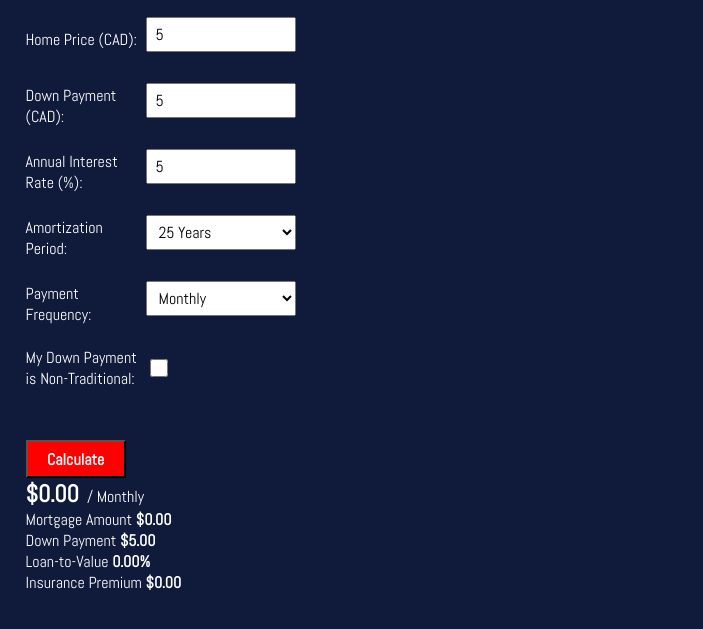
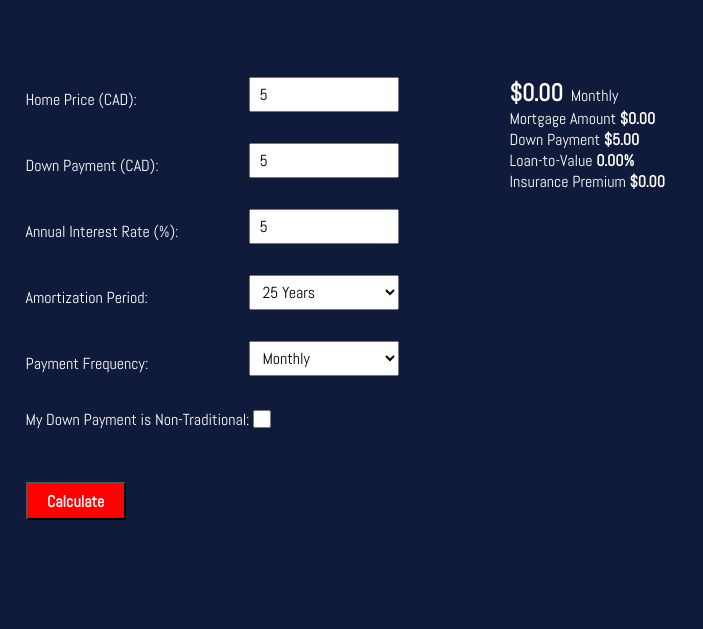
Before and after one commit to jin6135/MortgageCalculator, a website built with Vite: page index.html in a window 1280 px wide. Both pictures are taken after typing "5", "5", "5" into the empty fields and a click on the button "Calculate". Shown: the part 61-690 px from the top of the page, without its empty margins (0-703 px from the left). Built offline with nearby package versions, Linux system fonts and the light colour scheme.

Commit message:
added some more styles. preliminary testing with values is VERY accurate compared to the CMHC mortgage calculator. moved the results to be beside the inputs.

```diff
--- a/index.html
+++ b/index.html
@@ -10,6 +10,8 @@
   <body>
 
     <h1>Canadian Mortgage Calculator</h1>
+
+    <div class="calculator-container">
       <form id = "mortgage-form">
         <div class="form-row">
           <label for="home-price">Home Price (CAD): </label>
@@ -84,7 +86,7 @@
         <div class="payment-card">
           <div class="payment-display">
             <h2 id="payment-amount">$0.00</h2>
-          <span id="payment-label">/ Monthly</span>
+            <span id="payment-label">Monthly</span>
           </div>
         </div>
 
@@ -111,6 +113,8 @@
         </div>
 
       </section>
+    </div>
+
     <div id="app"></div>
     <script type="module" src="/src/main.js"></script>
   </body>
--- a/src/main.js
+++ b/src/main.js
@@ -74,9 +74,9 @@ form.addEventListener("submit", function(event) {
   monthlyPayment.textContent = money.format(M);
 
   paymentLabel.textContent =
-    frequency === 12 ? "/ Monthly" :
-    frequency === 26 ? "/ Bi-weekly" :
-    "/ Weekly";
+    frequency === 12 ? "Monthly" :
+    frequency === 26 ? "Bi-weekly" :
+    "Weekly";
 
   mortgageAmount.textContent = money.format(insurancePrincipal);
   resultDownPayment.textContent = money.format(down);
--- a/src/style.css
+++ b/src/style.css
@@ -13,12 +13,21 @@ body {
 h1 {
     font: 30px 'Abel', sans-serif;
     font-weight: bold;
+    margin-bottom: 10vh;
+}
+
+.calculator-container {
+    display: flex;
+    flex-direction: row;
+    align-items: flex-start;
+    gap: 60px;
+    flex-wrap: wrap;
 }
 
 #mortgage-form {
     display: flex;
     flex-direction: column;
-    max-width: 40vh;
+    max-width: 100vh;
 }
 
 .form-row {
```
Lines whose indentation alone changed are shown as unchanged.
